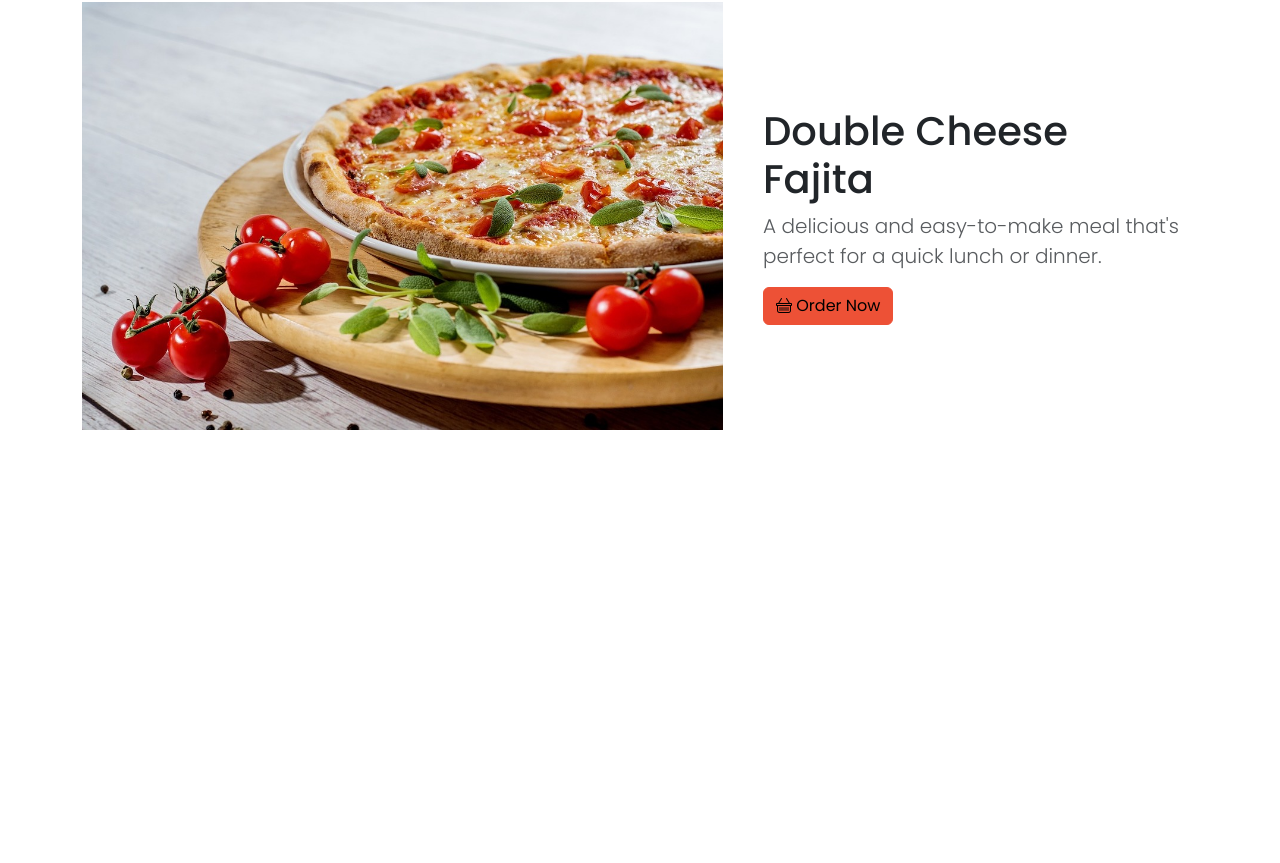
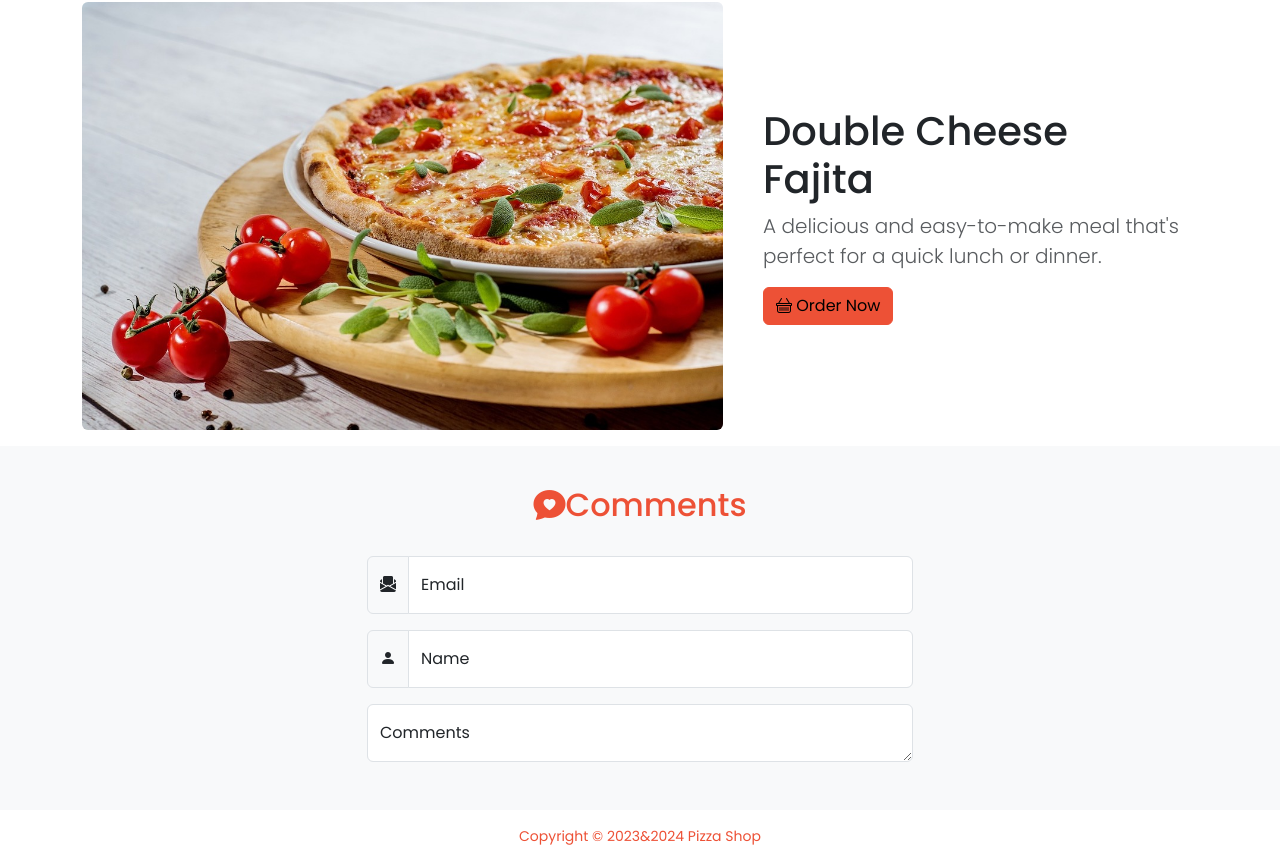
Before and after one commit to Siva1204Tharsh/bootstrapproject, a React (Create React App) app: page / in a window 1280 px wide. Shown: the part 1686-2549 px from the top of the page. Before the commit the page ends 2132 px from the top, so only its background shows below. Built offline with nearby package versions, Linux system fonts and the light colour scheme.

Commit message:
add comments file

```diff
--- a/src/App.js
+++ b/src/App.js
@@ -1,6 +1,7 @@
 import "./App.css";
 import AppBar from "./componets/AppBar";
 import Banner from "./componets/Banner";
+import Comments from "./componets/Comments";
 import Meanu from "./componets/Meanu";
 import PickoftheWeek from "./componets/PickoftheWeek";
 
@@ -11,6 +12,10 @@ function App() {
       <Banner />
       <Meanu />
       <PickoftheWeek />
+      <Comments />
+      <div className="text-center my-3 text-primary small">
+        Copyright &copy; 2023&2024 Pizza Shop
+      </div>
     </>
   );
 }
--- a/src/componets/AppBar.js
+++ b/src/componets/AppBar.js
@@ -27,7 +27,7 @@ const AppBar = () => {
               Must Try
             </Nav.Link>
             <Nav.Link href="#contact" className="fw-bold">
-              Contact
+              Contact Us
             </Nav.Link>
           </Nav>
         </Navbar.Collapse>
--- /dev/null
+++ b/src/componets/Comments.js
@@ -0,0 +1,59 @@
+import React from "react";
+import {
+  Col,
+  Container,
+  FloatingLabel,
+  Form,
+  InputGroup,
+  Row,
+} from "react-bootstrap";
+
+const Comments = () => {
+  return (
+    <section id="contact" className="bg-light py-3">
+      <div className="text-center my-2 py-3">
+        <h2 className=" text-primary">
+          <i class="bi bi-chat-heart-fill"></i>Comments
+        </h2>
+      </div>
+      <Container>
+        <Row className="justify-content-center">
+          <Col md={6}>
+            <Form>
+              <InputGroup className="mb-3">
+                <InputGroup.Text id="basic-addon1">
+                  <i class="bi bi-envelope-paper-fill"></i>
+                </InputGroup.Text>
+                <FloatingLabel controlId="floatingInput" label="Email">
+                  <Form.Control type="email" placeholder="name@example.com" />
+                </FloatingLabel>
+              </InputGroup>
+
+              <InputGroup className="mb-3">
+                <InputGroup.Text id="basic-addon1"><i class="bi bi-person-fill"></i></InputGroup.Text>
+                <FloatingLabel controlId="floatingInput" label="Name">
+                  <Form.Control type="email" placeholder="name@example.com" />
+                </FloatingLabel>
+              </InputGroup>
+
+              <InputGroup className="mb-3">
+                <FloatingLabel
+                  controlId="floatingTextarea"
+                  label="Comments"
+                  className="mb-3"
+                >
+                  <Form.Control
+                    as="textarea"
+                    placeholder="Leave a comment here"
+                  />
+                </FloatingLabel>
+              </InputGroup>
+            </Form>
+          </Col>
+        </Row>
+      </Container>
+    </section>
+  );
+};
+
+export default Comments;
--- a/src/componets/PickoftheWeek.js
+++ b/src/componets/PickoftheWeek.js
@@ -19,6 +19,7 @@ const PickoftheWeek = () => {
               src={require("../assets/center.jpeg")}
               fluid={true}
               alt="pizza"
+              rounded
             />
           </Col>
           <Col md={5}>
```
